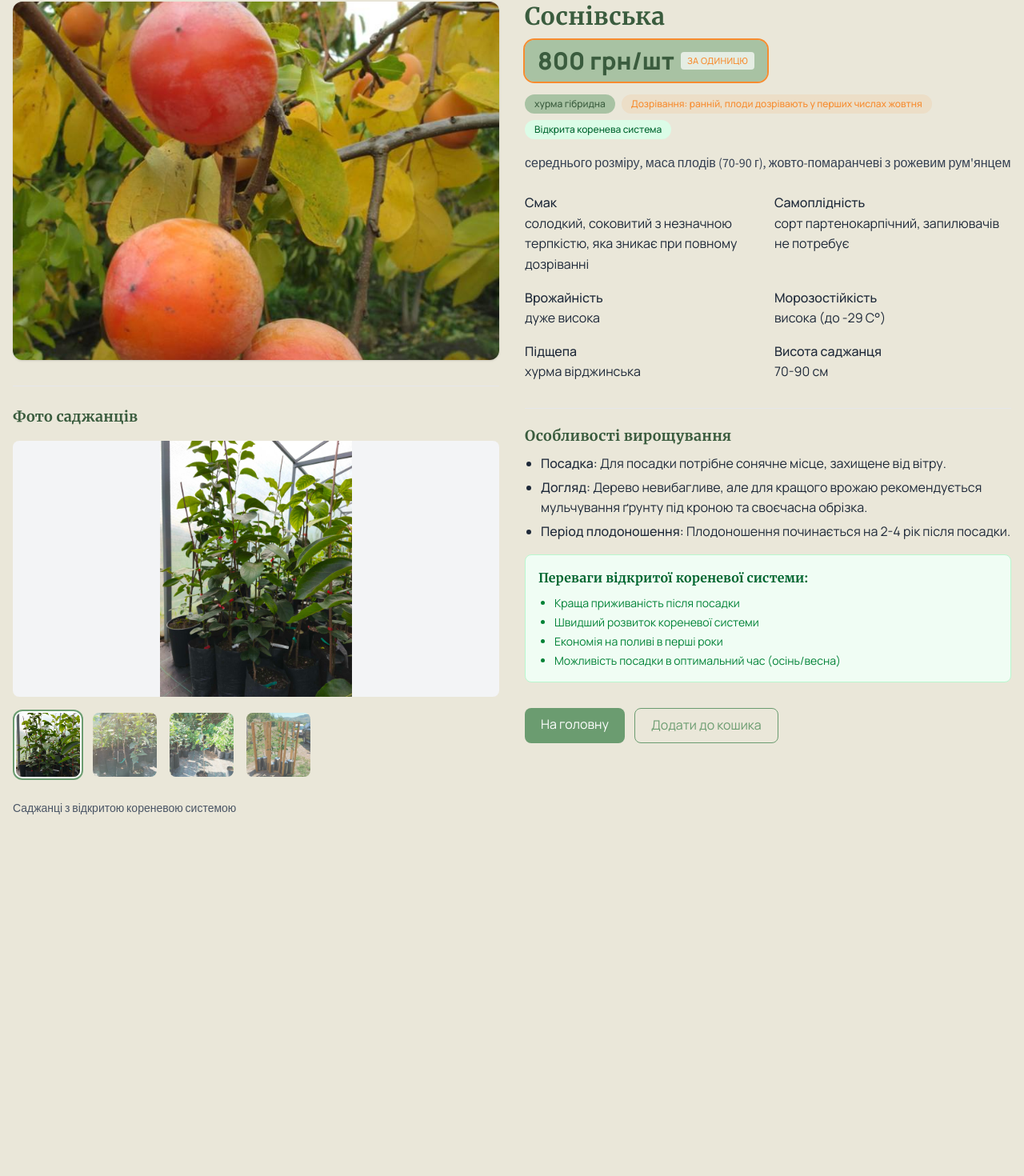
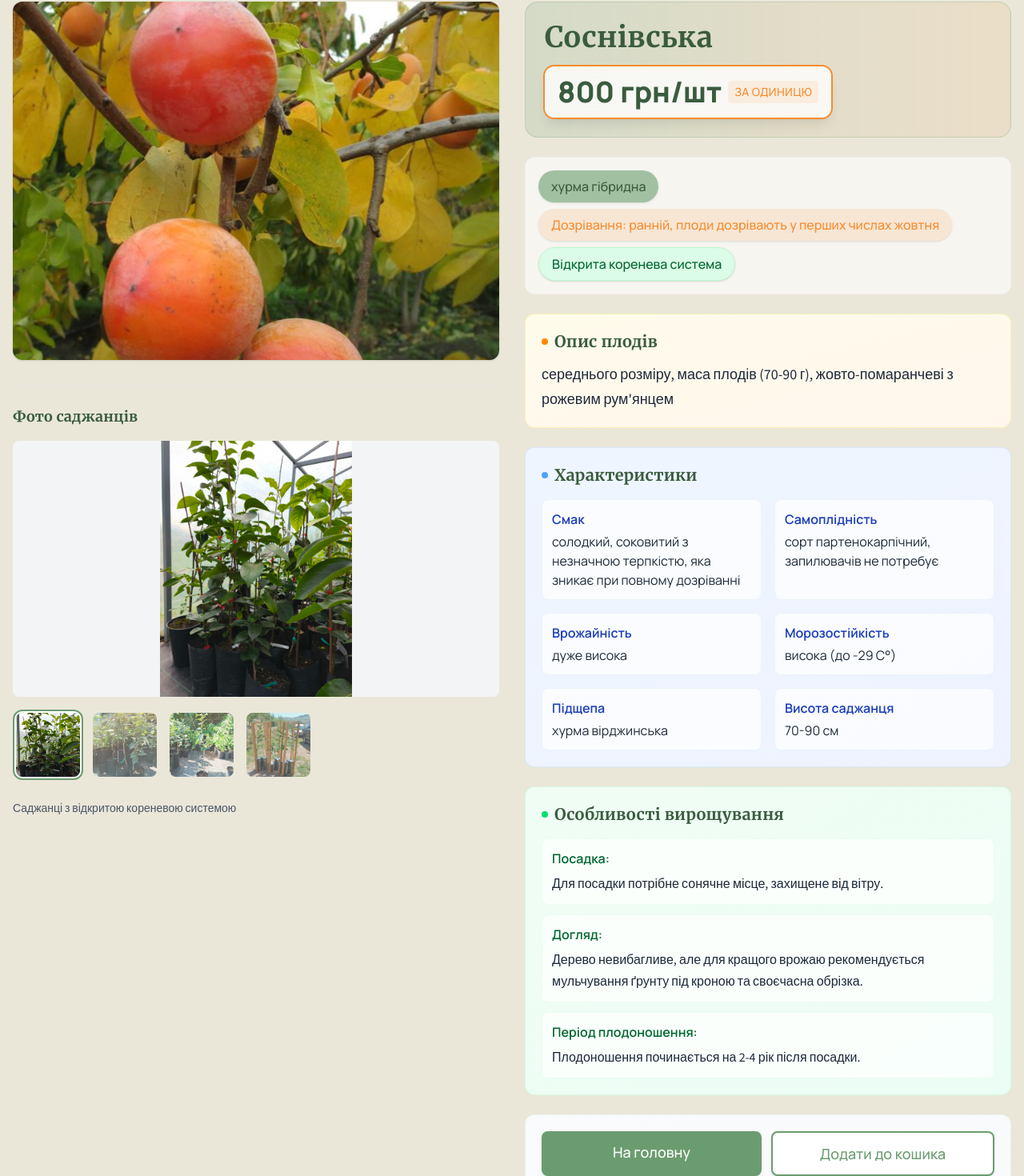
Before and after one commit to AndriiShopiak/grow-miracle, a Next.js app: page /products/1 in a window 1280 px wide. Shown: the part 38-1508 px from the top of the page at 80% size. Before the commit the page ends 1101 px from the top, so only its background shows below. Built offline with nearby package versions, Linux system fonts and the light colour scheme.

Commit message:
fix: fixed design of product description

```diff
--- a/src/components/products/DetailRight.tsx
+++ b/src/components/products/DetailRight.tsx
@@ -10,110 +10,119 @@ export default function DetailRight({ item }: { item: Cultivar }) {
   const { add, items } = useCart();
   const isInCart = useMemo(() => items.some((i) => i.id === item.id), [items, item.id]);
   return (
-    <div>
-      <h1 className="text-3xl font-bold text-secondary mb-3">{item.title}</h1>
-      <div className="mb-4">
-        <div className="inline-flex items-center gap-2 rounded-xl bg-light-green/60 px-4 py-2 ring-2 ring-accent">
-          <span className="text-3xl font-extrabold text-secondary">
+    <div className="space-y-6">
+      {/* Заголовок та ціна */}
+      <div className="bg-gradient-to-r from-light-green/20 to-accent/10 rounded-2xl p-6 border border-light-green/30">
+        <h1 className="text-4xl font-bold text-secondary mb-4">{item.title}</h1>
+        <div className="inline-flex items-center gap-2 rounded-xl bg-white/80 backdrop-blur-sm px-4 py-3 ring-2 ring-accent shadow-lg">
+          <span className="text-4xl font-extrabold text-secondary">
             {getProductPrice(item)} грн/шт
           </span>
-          <span className="text-[11px] font-medium uppercase tracking-wide text-accent bg-white/70 rounded px-2 py-0.5">за одиницю</span>
+          <span className="text-sm font-medium uppercase tracking-wide text-accent bg-accent/10 rounded px-2 py-1">за одиницю</span>
         </div>
       </div>
-      <div className="mb-4 flex flex-wrap gap-2">
-        <span className="inline-flex items-center rounded-full bg-light-green/60 text-secondary text-xs font-medium px-3 py-1">
+
+      {/* Теги характеристик */}
+      <div className="bg-white/60 backdrop-blur-sm rounded-xl p-4 border border-gray-200/50">
+        <div className="flex flex-wrap gap-2">
+          <span className="inline-flex items-center rounded-full bg-light-green/70 text-secondary text-base font-medium px-4 py-2 shadow-sm">
             {item.species}
           </span>
-        <span className="inline-flex items-center rounded-full bg-accent/10 text-accent text-xs font-medium px-3 py-1">
+          <span className="inline-flex items-center rounded-full bg-accent/15 text-accent text-base font-medium px-4 py-2 shadow-sm">
             Дозрівання: {item.ripeningTerm}
           </span>
-        <span className={`inline-flex items-center rounded-full text-xs font-medium px-3 py-1 ${
+          <span className={`inline-flex items-center rounded-full text-base font-medium px-4 py-2 shadow-sm ${
             item.rootSystem === 'open'
-            ? 'bg-green-100 text-green-800'
-            : 'bg-blue-100 text-blue-800'
+              ? 'bg-green-100 text-green-800 border border-green-200'
+              : 'bg-blue-100 text-blue-800 border border-blue-200'
           }`}>
             {item.rootSystem === 'open' ? 'Відкрита коренева система' : 'Закрита коренева система'}
           </span>
         </div>
-      <p className="text-gray-700 leading-7 mb-6">{item.fruits}</p>
+      </div>
 
-      <dl className="grid grid-cols-1 sm:grid-cols-2 gap-4 text-gray-800">
-        <div>
-          <dt className="font-medium">Смак</dt>
-          <dd>{item.taste}</dd>
+      {/* Опис плодів */}
+      <div className="bg-gradient-to-br from-amber-50 to-orange-50 rounded-xl p-5 border border-amber-200/50">
+        <h3 className="text-xl font-semibold text-secondary mb-3 flex items-center gap-2">
+          <span className="w-2 h-2 bg-orange-400 rounded-full"></span>
+          Опис плодів
+        </h3>
+        <p className="text-gray-800 leading-8 text-lg">{item.fruits}</p>
       </div>
-        <div>
-          <dt className="font-medium">Самоплідність</dt>
-          <dd>{item.selfFertility}</dd>
+
+      {/* Характеристики продукту */}
+      <div className="bg-gradient-to-br from-blue-50 to-indigo-50 rounded-xl p-5 border border-blue-200/50">
+        <h3 className="text-xl font-semibold text-secondary mb-4 flex items-center gap-2">
+          <span className="w-2 h-2 bg-blue-400 rounded-full"></span>
+          Характеристики
+        </h3>
+        <dl className="grid grid-cols-1 sm:grid-cols-2 gap-4">
+          <div className="bg-white/70 rounded-lg p-3 border border-blue-100/50">
+            <dt className="font-semibold text-blue-800 text-base mb-1">Смак</dt>
+            <dd className="text-gray-800 text-base">{item.taste}</dd>
           </div>
-        <div>
-          <dt className="font-medium">Врожайність</dt>
-          <dd>{item.yield}</dd>
+          <div className="bg-white/70 rounded-lg p-3 border border-blue-100/50">
+            <dt className="font-semibold text-blue-800 text-base mb-1">Самоплідність</dt>
+            <dd className="text-gray-800 text-base">{item.selfFertility}</dd>
           </div>
-        <div>
-          <dt className="font-medium">Морозостійкість</dt>
-          <dd>{item.frostResistance}</dd>
+          <div className="bg-white/70 rounded-lg p-3 border border-blue-100/50">
+            <dt className="font-semibold text-blue-800 text-base mb-1">Врожайність</dt>
+            <dd className="text-gray-800 text-base">{item.yield}</dd>
           </div>
-        <div>
-          <dt className="font-medium">Підщепа</dt>
-          <dd>{item.rootstock}</dd>
+          <div className="bg-white/70 rounded-lg p-3 border border-blue-100/50">
+            <dt className="font-semibold text-blue-800 text-base mb-1">Морозостійкість</dt>
+            <dd className="text-gray-800 text-base">{item.frostResistance}</dd>
           </div>
-        <div>
-          <dt className="font-medium">Висота саджанця</dt>
-          <dd>{item.height}</dd>
+          <div className="bg-white/70 rounded-lg p-3 border border-blue-100/50">
+            <dt className="font-semibold text-blue-800 text-base mb-1">Підщепа</dt>
+            <dd className="text-gray-800 text-base">{item.rootstock}</dd>
+          </div>
+          <div className="bg-white/70 rounded-lg p-3 border border-blue-100/50">
+            <dt className="font-semibold text-blue-800 text-base mb-1">Висота саджанця</dt>
+            <dd className="text-gray-800 text-base">{item.height}</dd>
           </div>
         </dl>
+      </div>
 
-      <div className="mt-8 border-t border-gray-200 pt-5">
-        <h2 className="text-lg font-semibold text-secondary mb-2">Особливості вирощування</h2>
-        <ul className="list-disc pl-5 space-y-1 text-gray-800">
-          <li><span className="font-medium">Посадка:</span> {item.cultivation.planting}</li>
-          <li><span className="font-medium">Догляд:</span> {item.cultivation.care}</li>
-          <li><span className="font-medium">Період плодоношення:</span> {item.cultivation.bearingPeriod}</li>
-        </ul>
-
-        <div className={`mt-4 p-4 rounded-lg border ${
-          item.rootSystem === 'open'
-            ? 'bg-green-50 border-green-200'
-            : 'bg-blue-50 border-blue-200'
-        }`}>
-          <h3 className={`text-md font-semibold mb-2 ${
-            item.rootSystem === 'open' ? 'text-green-800' : 'text-blue-800'
-          }`}>
-            {item.rootSystem === 'open' ? 'Переваги відкритої кореневої системи:' : 'Переваги закритої кореневої системи:'}
+      {/* Особливості вирощування */}
+      <div className="bg-gradient-to-br from-green-50 to-emerald-50 rounded-xl p-5 border border-green-200/50">
+        <h3 className="text-xl font-semibold text-secondary mb-4 flex items-center gap-2">
+          <span className="w-2 h-2 bg-green-400 rounded-full"></span>
+          Особливості вирощування
         </h3>
-          <ul className={`list-disc pl-5 space-y-1 text-sm ${
-            item.rootSystem === 'open' ? 'text-green-700' : 'text-blue-700'
-          }`}>
-            {item.rootSystem === 'open' ? (
-              <>
-                <li>Краща приживаність після посадки</li>
-                <li>Швидший розвиток кореневої системи</li>
-                <li>Економія на поливі в перші роки</li>
-                <li>Можливість посадки в оптимальний час (осінь/весна)</li>
-              </>
-            ) : (
-              <>
-                <li>Можливість посадки в будь-який час року</li>
-                <li>Краща транспортабельність</li>
-                <li>Менше стресу для рослини при посадці</li>
-                <li>Швидше приживання в новому місці</li>
-              </>
-            )}
-          </ul>
+        <div className="space-y-3">
+          <div className="bg-white/70 rounded-lg p-3 border border-green-100/50">
+            <span className="font-semibold text-green-800 text-base">Посадка:</span>
+            <p className="text-gray-800 text-base mt-1">{item.cultivation.planting}</p>
+          </div>
+          <div className="bg-white/70 rounded-lg p-3 border border-green-100/50">
+            <span className="font-semibold text-green-800 text-base">Догляд:</span>
+            <p className="text-gray-800 text-base mt-1">{item.cultivation.care}</p>
+          </div>
+          <div className="bg-white/70 rounded-lg p-3 border border-green-100/50">
+            <span className="font-semibold text-green-800 text-base">Період плодоношення:</span>
+            <p className="text-gray-800 text-base mt-1">{item.cultivation.bearingPeriod}</p>
           </div>
         </div>
 
-      <div className="mt-8 flex gap-3">
-        <Link href="/" className="rounded-lg bg-primary px-5 py-2 text-white hover:bg-secondary transition-colors">
+
+      </div>
+
+      {/* Кнопки дій */}
+      <div className="bg-gradient-to-r from-gray-50 to-slate-50 rounded-xl p-5 border border-gray-200/50">
+        <div className="flex flex-col sm:flex-row gap-3">
+          <Link
+            href="/"
+            className="flex-1 rounded-lg bg-primary px-6 py-3 text-white hover:bg-secondary transition-all duration-200 text-center font-medium shadow-sm hover:shadow-md text-lg"
+          >
             На головну
           </Link>
           {isInCart ? (
             <button
               disabled
-            className="rounded-lg border border-gray-300 px-5 py-2 text-gray-500 cursor-default"
+              className="flex-1 rounded-lg border-2 border-green-300 bg-green-100 px-6 py-3 text-green-700 cursor-default font-medium shadow-sm text-lg"
             >
-            В кошику
+              ✓ В кошику
             </button>
           ) : (
             <button
@@ -121,12 +130,13 @@ export default function DetailRight({ item }: { item: Cultivar }) {
                 const price = getProductPrice(item);
                 add({ id: item.id, title: item.title, image: item.image, price });
               }}
-            className="rounded-lg border border-primary px-5 py-2 text-primary hover:bg-light-green/40 transition-colors"
+              className="flex-1 rounded-lg border-2 border-primary bg-white px-6 py-3 text-primary hover:bg-light-green/20 transition-all duration-200 font-medium shadow-sm hover:shadow-md text-lg"
             >
               Додати до кошика
             </button>
           )}
         </div>
       </div>
+    </div>
   );
 }
```
Lines whose indentation alone changed are shown as unchanged.
